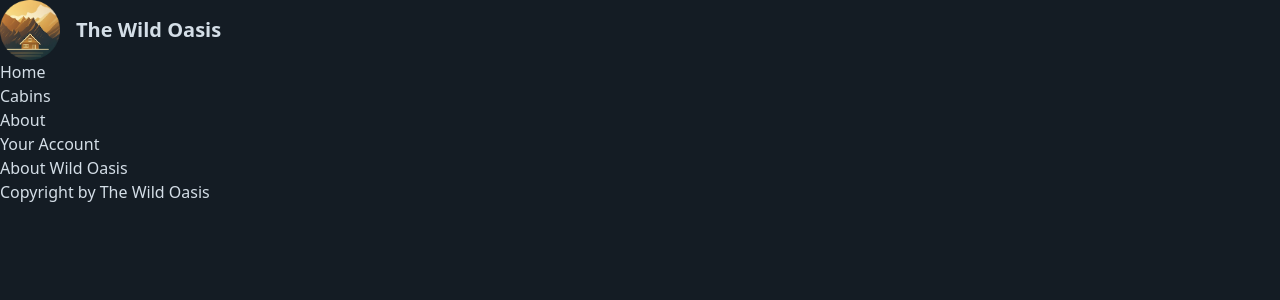
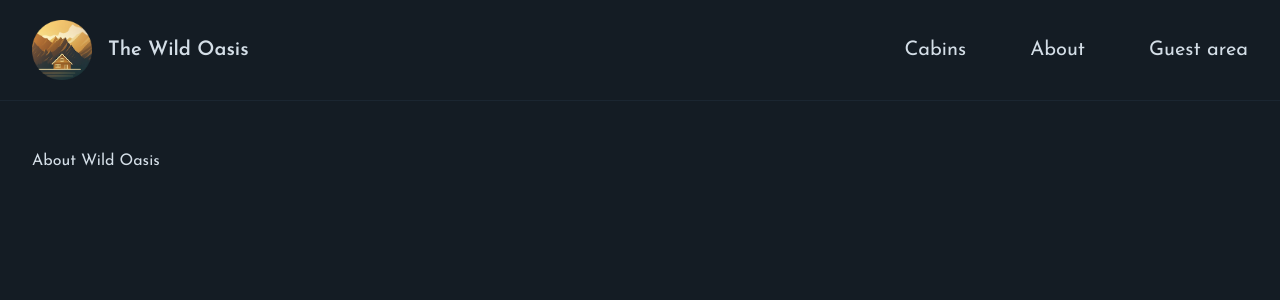
Before and after one commit to KrishnapalTomar01/Wild-oasis-website, a Next.js app: page /about in a window 1280 px wide. Shown: the top 300 px of the page. Built offline with nearby package versions, Linux system fonts and the light colour scheme.

Commit message:
Layout style

```diff
--- a/app/_components/Navigation.js
+++ b/app/_components/Navigation.js
@@ -2,19 +2,33 @@ import Link from "next/link";
 
 export default function Navigation() {
   return (
-    <ul>
+    <nav className="z-10 text-xl">
+      <ul className="flex gap-16 items-center">
         <li>
-        <Link href="/">Home</Link>
+          <Link
+            href="/cabins"
+            className="hover:text-accent-400 transition-colors"
+          >
+            Cabins
+          </Link>
         </li>
         <li>
-        <Link href="/cabins">Cabins</Link>
+          <Link
+            href="/about"
+            className="hover:text-accent-400 transition-colors"
+          >
+            About
+          </Link>
         </li>
         <li>
-        <Link href="/about">About</Link>
-      </li>
-      <li>
-        <Link href="/account">Your Account</Link>
+          <Link
+            href="/account"
+            className="hover:text-accent-400 transition-colors"
+          >
+            Guest area
+          </Link>
         </li>
       </ul>
+    </nav>
   );
 }
--- a/app/_styles/globals.css
+++ b/app/_styles/globals.css
@@ -2,7 +2,6 @@
 @tailwind components;
 @tailwind utilities;
 
-/*
 @layer components {
   .spinner {
     margin: 3.2rem auto 1.6rem;
@@ -30,14 +29,12 @@
     }
   }
 }
-*/
 
 /* For data picker */
-/*
+
 .rdp {
   --rdp-cell-size: 32px !important;
   --rdp-accent-color: theme("colors.accent.500") !important;
   --rdp-background-color: theme("colors.accent.600") !important;
   margin: 0 !important;
 }
-*/
--- a/app/about/page.js
+++ b/app/about/page.js
@@ -1,3 +1,7 @@
+export const metadata = {
+  title: "About",
+};
+
 export default function Page() {
   return <h1>About Wild Oasis</h1>;
 }
--- a/app/account/page.js
+++ b/app/account/page.js
@@ -1,3 +1,7 @@
+export const metadata = {
+  title: "Guest area",
+};
+
 export default function Page() {
   return <h1>Your account</h1>;
 }
--- a/app/cabins/page.js
+++ b/app/cabins/page.js
@@ -1,3 +1,7 @@
+export const metadata = {
+  title: "Cabins",
+};
+
 export default function Page() {
   return (
     <div>
--- a/app/layout.js
+++ b/app/layout.js
@@ -1,24 +1,32 @@
-import Logo from "@/app/_components/Logo";
-import Navigation from "@/app/_components/Navigation";
 import "@/app/_styles/globals.css";
 
+import { Josefin_Sans } from "next/font/google";
+import Header from "./_components/Header";
+
+const josefin = Josefin_Sans({
+  subsets: ["latin"],
+  display: "swap",
+});
+
 export const metadata = {
-  title: "The Wild Oasis",
-  description: "Generated by Next.js",
+  // title: "The Wild Oasis",
+  title: {
+    template: "%s | The Wild Oasis",
+    default: "Welcome | The Wild Oasis",
+  },
+  description: "Luxurious cabins in the wild",
 };
 
 export default function RootLayout({ children }) {
   return (
     <html lang="en">
-      <body className="bg-primary-950 text-primary-100 min-h-screen">
-        <header>
-          <Logo />
-          <Navigation />
-        </header>
-
-        <main>{children}</main>
-
-        <footer>Copyright by The Wild Oasis</footer>
+      <body
+        className={`bg-primary-950 antialiased text-primary-100 min-h-screen flex flex-col ${josefin.className}`}
+      >
+        <Header />
+        <div className="flex-1 px-8 py-12">
+          <main className="max-w-7xl mx-auto">{children}</main>
+        </div>
       </body>
     </html>
   );
```
Also changed, not shown: starter/components/Navigation.js (deleted, +0 -26 lines), app/_components/Header.js (renamed from starter/components/Header.js), app/icon.png (added). Lines whose indentation alone changed are shown as unchanged.
